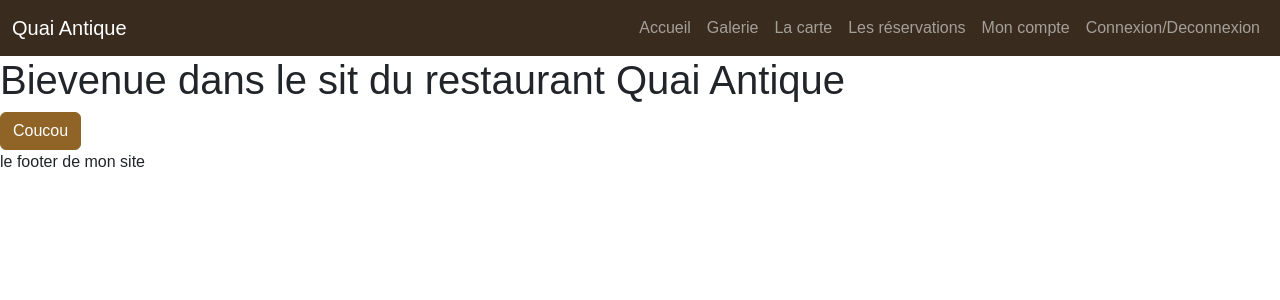
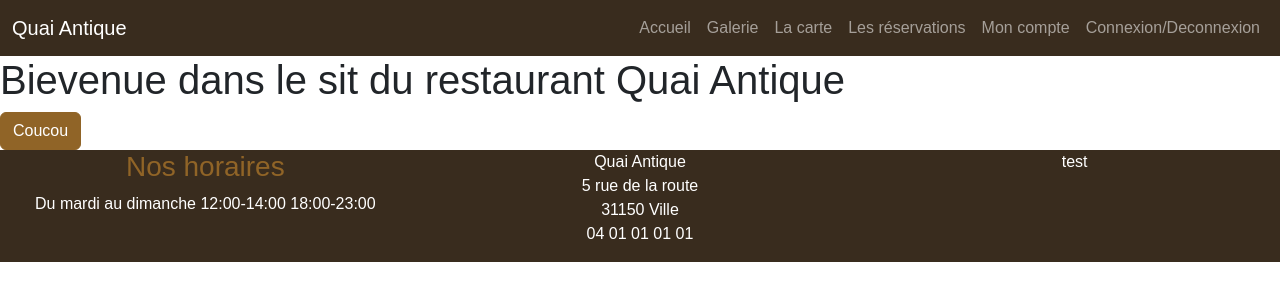
Before and after one commit to willems57/Quai-Antique_front-end2-, a website with bundled scripts: page index.html in a window 1280 px wide. Built offline with nearby package versions, Linux system fonts and the light colour scheme; files whose address does not match are found by name; a web font is replaced by a local one.

Commit message:
ajout du footer

```diff
--- a/index.html
+++ b/index.html
@@ -47,11 +47,30 @@
 
     </header>
 
+
 <main id="main-page">
-    <!--le contenue de la page-->
+
 </main>
 
-<footer>le footer de mon site</footer>
+
+<footer class="bg-dark text-white text-center footer">
+            <div class="row">
+                <div class="col-12 col-lg-4">
+                    <h3 class="text-primary">Nos horaires</h3>
+                    <p>Du mardi au dimanche  12:00-14:00  18:00-23:00</p>
+                </div>
+                <div class="col-6 col-lg-4">
+                    <p>Quai Antique <br/>
+                        5 rue de la route <br/>
+                        31150 Ville <br/>
+                        04 01 01 01 01 <br/>
+                    </p>
+                </div>
+                <div class="col-6 col-lg-4">
+                    <p>test</p>
+                </div>
+            </div>
+        </footer>
 
 <script type="module" src="Router/router.js"></script>
 <script src="node_modules/bootstrap/dist/js/bootstrap.bundle.min.js"></script>
```
